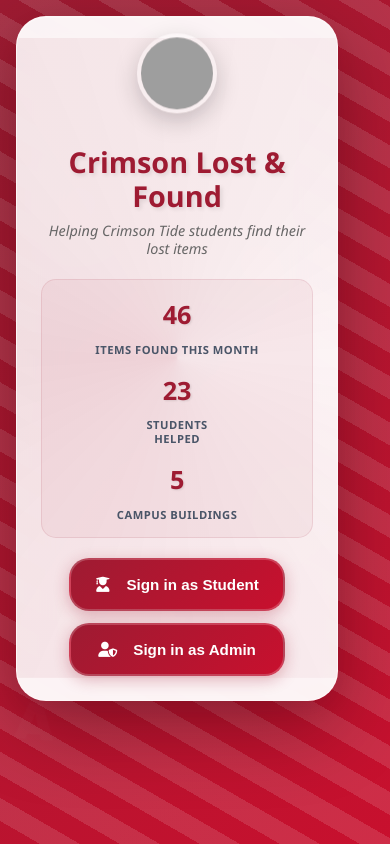
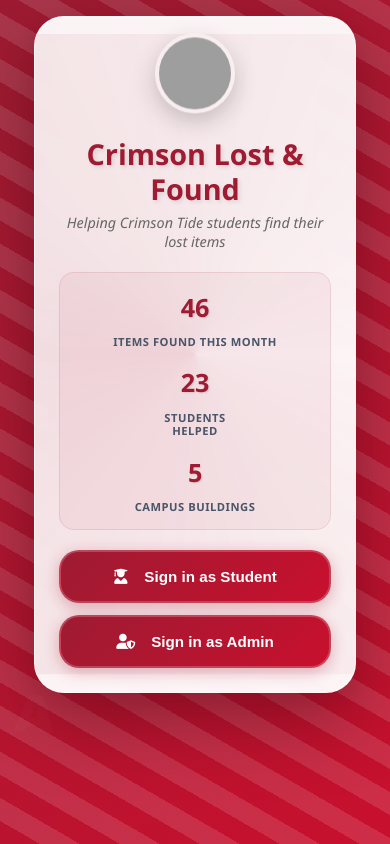
Before and after one commit to laverette/LostandFound, a plain HTML site: page frontend/index.html in a window 390 px wide. Drawn offline with Linux system fonts and the light colour scheme; no server answers; grey boxes are pictures that could not be loaded.

Commit message:
Mobile upd 2

```diff
--- a/frontend/resources/styles/index.css
+++ b/frontend/resources/styles/index.css
@@ -1179,13 +1179,23 @@ body::before {
         max-width: 90%;
         width: 90%;
         padding: 1.5rem;
-        margin: 0;
+        margin: 0 auto;
         transform: none;
         max-height: 90vh;
         overflow-y: auto;
         display: flex;
         flex-direction: column;
         justify-content: center;
+        align-items: center;
+        text-align: center;
+    }
+
+    .landing-header {
+        display: flex;
+        flex-direction: column;
+        align-items: center;
+        text-align: center;
+        width: 100%;
     }
 
     .landing-logo {
@@ -1198,12 +1208,14 @@ body::before {
         font-size: 1.8rem;
         margin-bottom: 0.5rem;
         line-height: 1.2;
+        text-align: center;
     }
 
     .landing-subtitle {
         font-size: 0.9rem;
         margin-bottom: 1.25rem;
         line-height: 1.3;
+        text-align: center;
     }
 
     .quick-stats {
@@ -1211,10 +1223,13 @@ body::before {
         gap: 0.75rem;
         margin-bottom: 1.25rem;
         padding: 0.75rem;
+        width: 100%;
+        justify-content: center;
     }
 
     .stat-item {
         flex: 1;
+        text-align: center;
     }
 
     .stat-number {
@@ -1229,12 +1244,18 @@ body::before {
     .auth-buttons {
         gap: 0.75rem;
         margin-top: 0;
+        display: flex;
+        flex-direction: column;
+        align-items: center;
+        width: 100%;
     }
 
     .auth-btn {
         padding: 1rem 1.5rem;
         font-size: 0.95rem;
         min-height: auto;
+        width: 100%;
+        max-width: 280px;
     }
 
     .header .container {
```
